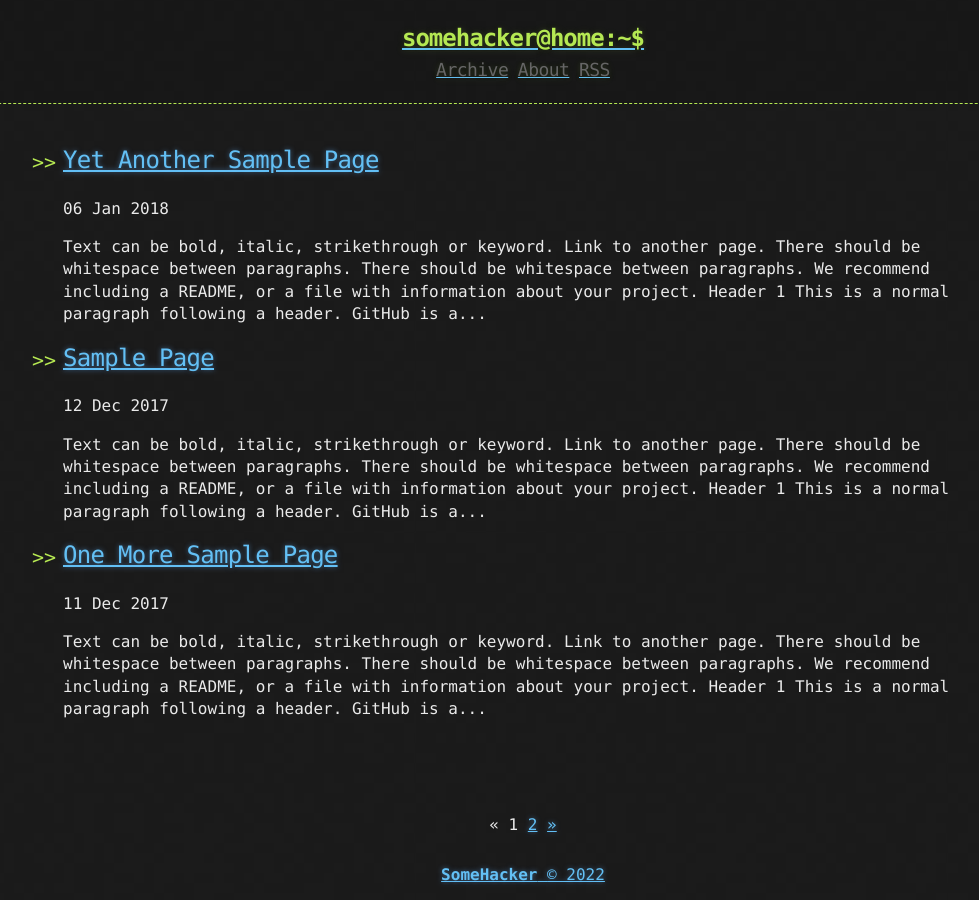
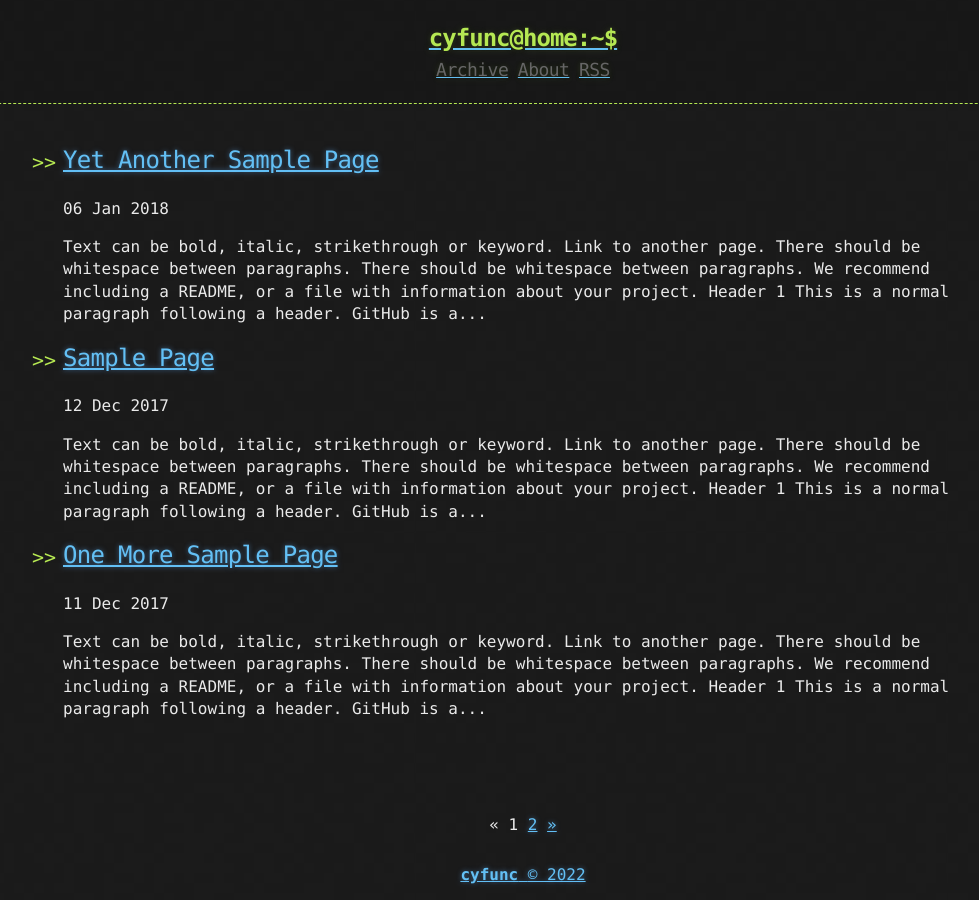
Before and after one commit to cyfanc/cyfanc.github.io, a Jekyll site: the page built from index.html, in a window 1280 px wide. Shown: the whole page, without its empty margins (117-1096 px from the left). Built offline with Jekyll 4.4.1, drawn with Linux system fonts in a browser that asks for light colours; the list of posts is cut into pages by our own code.

Commit message:
Update _config.yml

```diff
--- a/_config.yml
+++ b/_config.yml
@@ -1,9 +1,9 @@
-title: Hacker-Blog
-description: "A Jekyll Blog Theme For Hackers"
+title: cyfunc-blog
+description: ""
 author:
-  name: "SomeHacker"
+  name: "cyfunc"
   email: "someone@somewebsite.somedomain"
-  url: "https://ashishchaudhary.in/hacker-blog"
+  url: "https://cyfunc.github.i"
 
 baseurl: /
 
@@ -28,5 +28,5 @@ plugins:
   - jekyll-sitemap
 
 # Custom variables
-owner : "SomeHacker"
-year : "2020"
+owner : "cyfunc"
+year : "2022"
```
